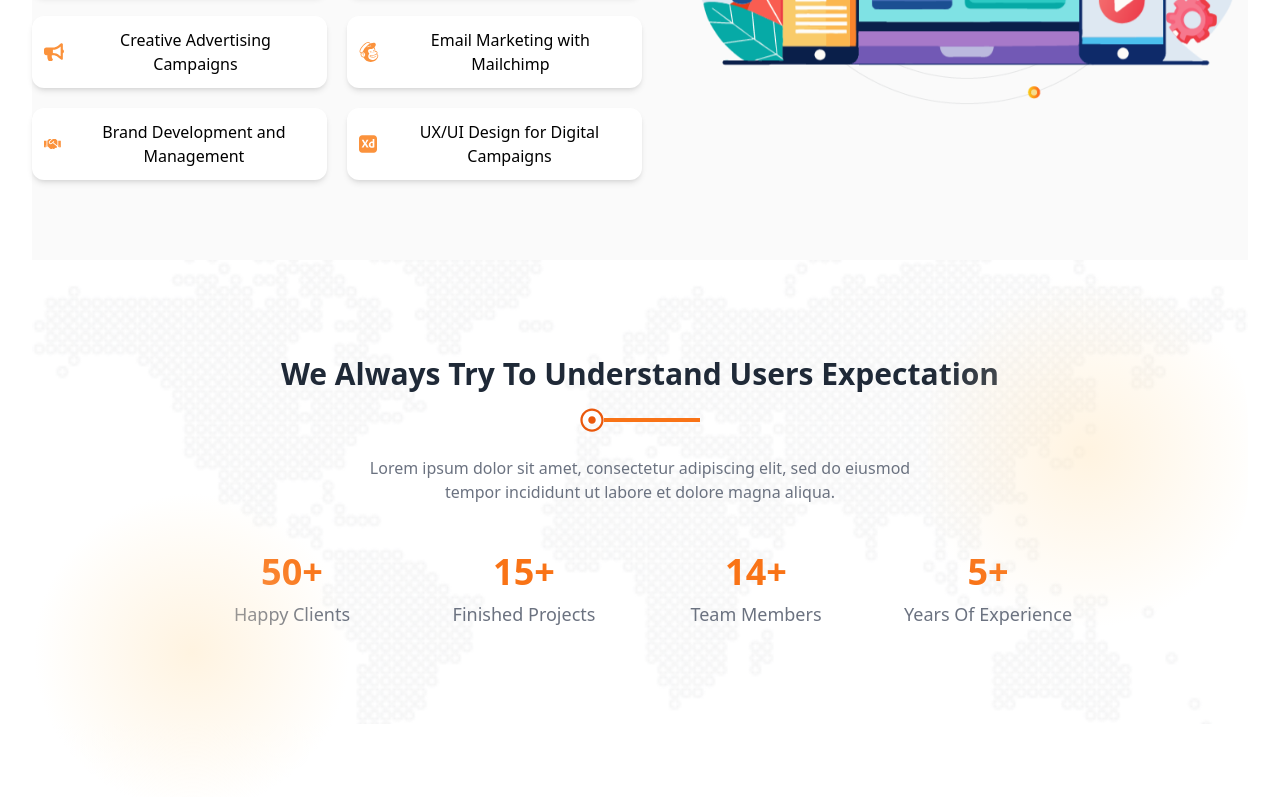
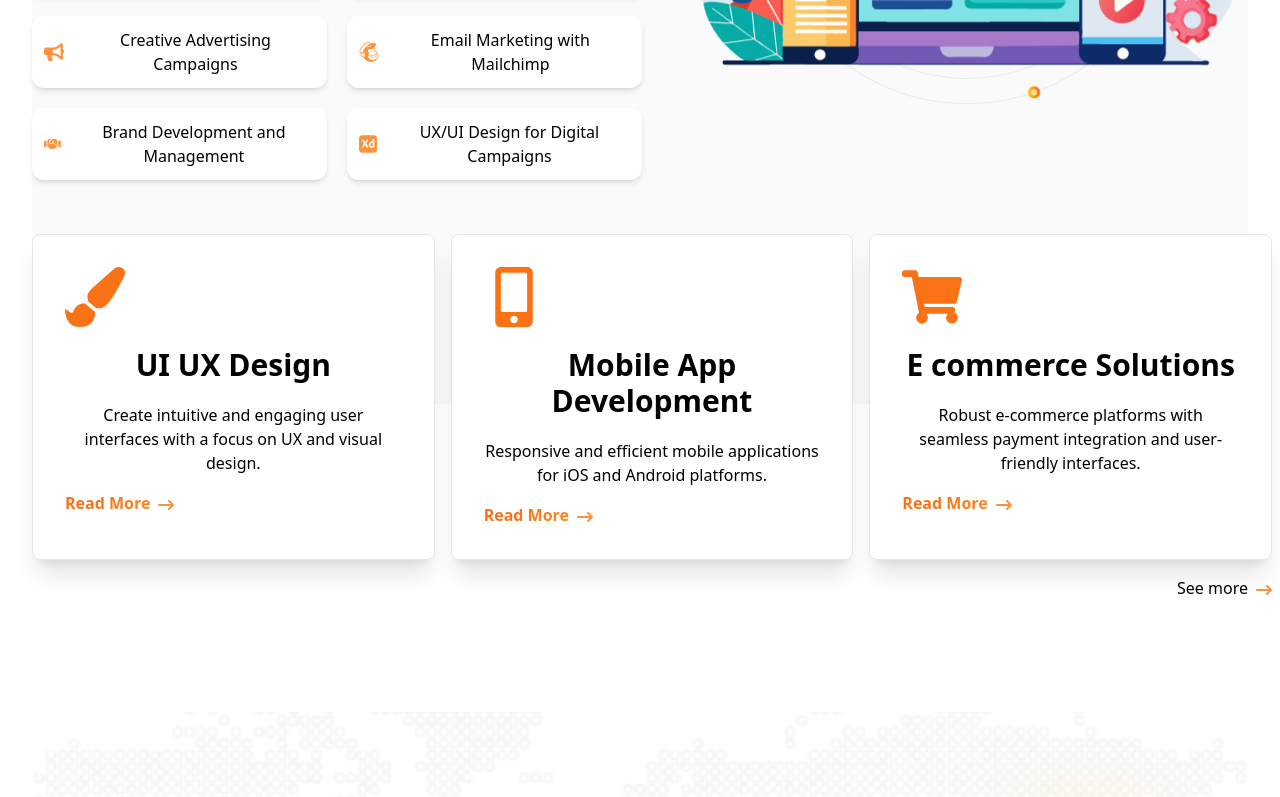
Before and after one commit to Mdsakib999/SMIT-2.0, a React (Vite) app: page / in a window 1280 px wide. Shown: the part 2806-3603 px from the top of the page. Built offline with nearby package versions, Linux system fonts and the light colour scheme; a web font is replaced by a local one.

Commit message:
service section some add

```diff
--- a/src/Components/HomeComponents/ServiceSection.jsx
+++ b/src/Components/HomeComponents/ServiceSection.jsx
@@ -5,6 +5,9 @@ import { SiGoogleanalytics, SiMailchimp, SiSocialblade, SiAdobexd } from "react-
 import img from "../../assets/DevelopmentImg.png";
 import img2 from "../../assets/Digital.png";
 import img4 from "../../assets/RoundPNG.png";
+import { FaArrowRightLong } from "react-icons/fa6";
+import { services } from "../../utils/service";
+import { Link } from "react-router-dom";
 
 
 const ServiceSection = () => {
@@ -76,9 +79,11 @@ const ServiceSection = () => {
             icon: FaLock
         }
     ];
-
+    const sliceServiceData = services.slice(2, 5)
+    console.log(sliceServiceData);
     return (
-        <div className="  bg-neutral-50">
+        <div className="md:mb-28">
+            <div className="  bg-neutral-50 pb-36">
                 <div className="grid items-center grid-cols-1 md:grid-cols-2 section-container py-20 gap-x-5 ">
                     <div className="h-fit">
                         {/* here include image  */}
@@ -146,6 +151,30 @@ const ServiceSection = () => {
                         </div>
                     </div>
                 </div>
+
+            </div>
+            <div className="section-container -mt-[170px]">
+                <div className=" grid-cols-1 md:grid-cols-2 lg:grid-cols-3 grid gap-4">
+                    {
+                        sliceServiceData.map((item, index) => (
+                            <div key={index} className=" border bg-white shadow-xl p-8 rounded-lg hover:shadow-lg hover:shadow-orange-300">
+                                {/* <TbWorldDollar className="lg:text-6xl text-5xl text-orange-500" /> */}
+                                <item.logo className="lg:text-6xl text-5xl text-orange-500" />
+                                <h1 className="my-5  font-bold text-2xl lg:text-3xl">{item.title}</h1>
+                                <p>
+                                    {item.description}
+                                </p>
+
+                                <Link to={`/service/${item.title.split(' ').join('-').toLowerCase()}`} className=" mt-4 flex items-center gap-x-2 font-bold text-transparent bg-clip-text bg-gradient-to-r from-orange-500 from-10%  to-yellow-300 to-90% ">
+                                    Read More{" "}
+                                    <FaArrowRightLong className="text-orange-400 mt-[0.20rem]" />
+                                </Link>
+                            </div>
+                        ))
+                    }
+                </div>
+                <Link to={'/services'} className="flex items-center gap-2 justify-end mt-4">See more <FaArrowRightLong className="text-orange-400  mt-[0.20rem]" /></Link>
+            </div>
         </div>
     );
 };
```
Lines whose indentation alone changed are shown as unchanged.
